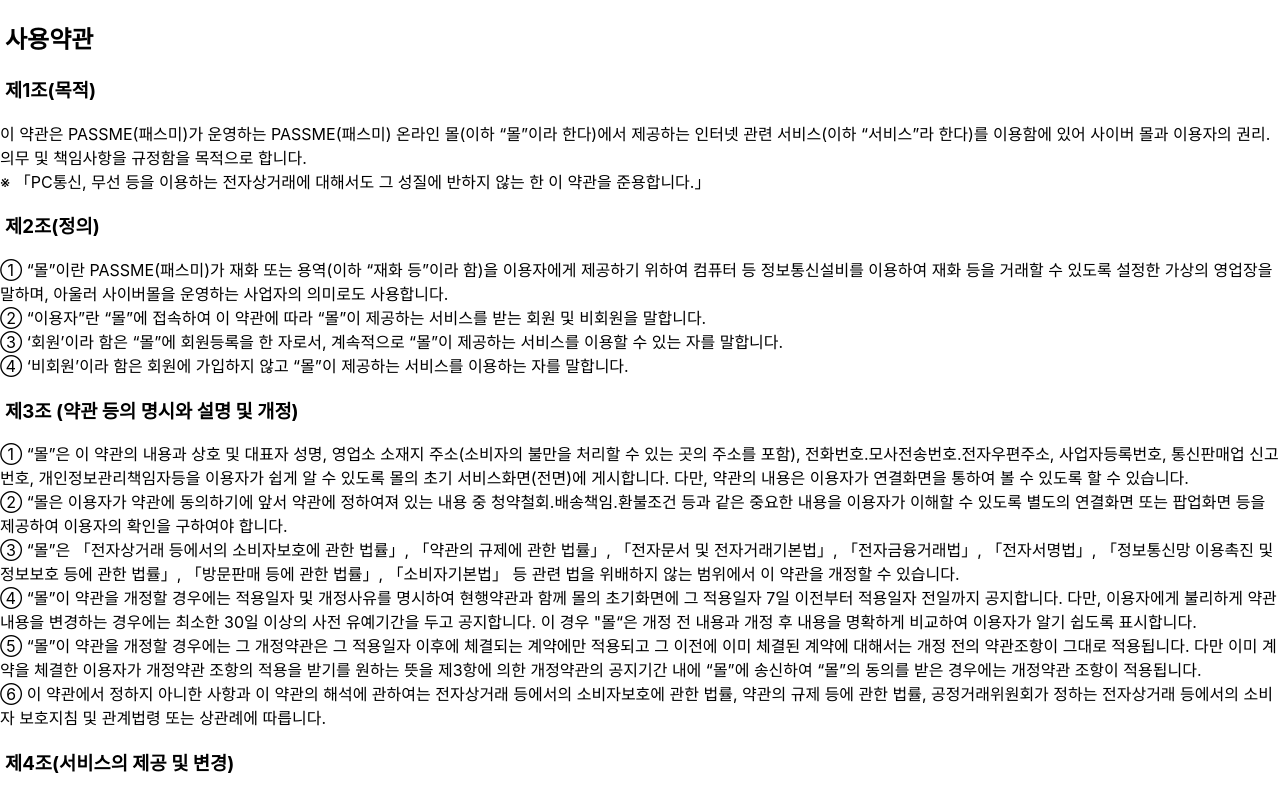
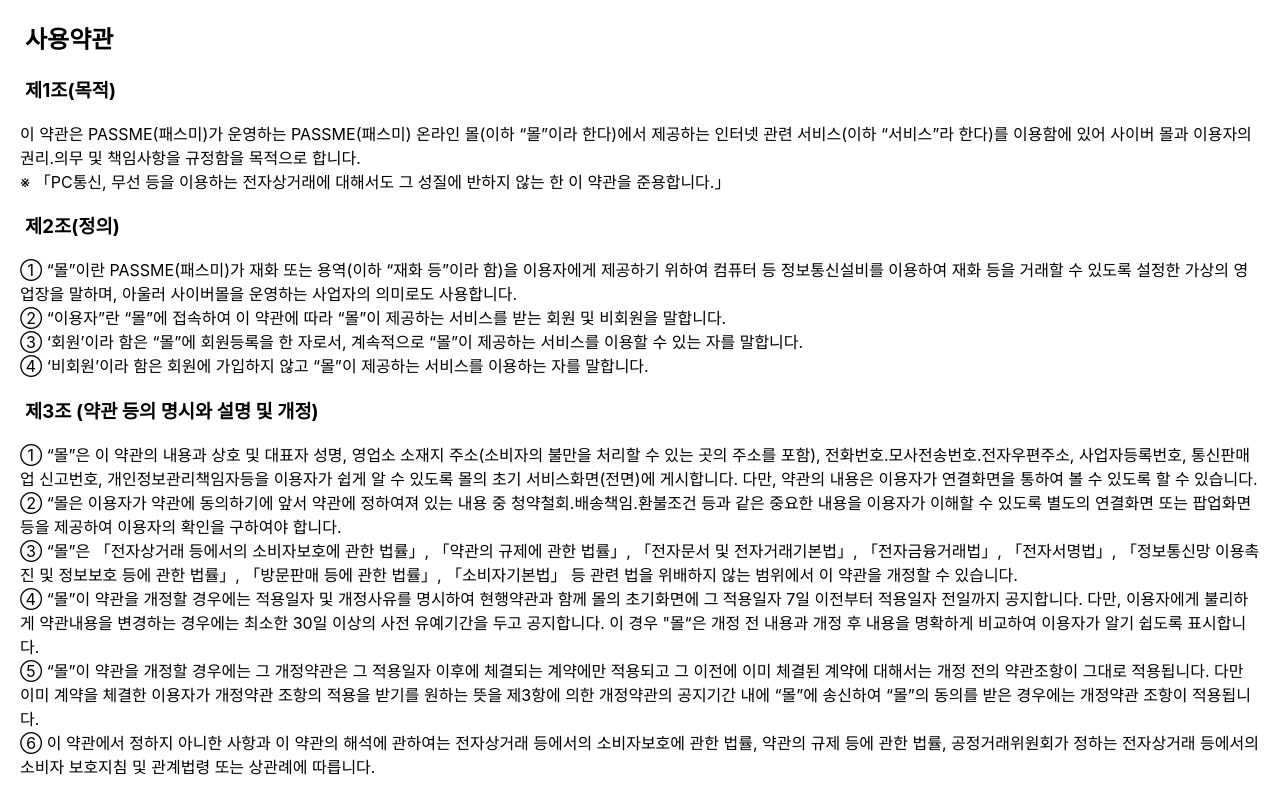
Before and after one commit to Jidaewook/passmefront, a React (Create React App) app: page /agreeterms in a window 1280 px wide. Shown: the top 794 px of the page. Built offline with nearby package versions, Linux system fonts and the light colour scheme.

Commit message:
#Update ScreenStyle

```diff
--- a/src/screen/Privacy.js
+++ b/src/screen/Privacy.js
@@ -1,9 +1,9 @@
 import React from 'react';
-import style from  './style.css';
+import './style.css';
 
 const Privacy = () => {
     return (
-        <div id="contents" className={style.Container}>
+        <div id="contents" >
             <h2 class="h2">PASSME(패스미)개인정보 처리방침</h2>
             <div class="agree">
             PASSME(패스미)는 「개인정보 보호법」 제30조에 따라 정보주체의 개인정보를 보호하고 이와 관련한 고충을 신속하고 원활하게 처리할 수 있도록 하기 위하여 다음과 같이 개인정보 처리방침을 수립·공개합니다.<br/>
--- a/src/screen/Terms.js
+++ b/src/screen/Terms.js
@@ -1,22 +1,9 @@
-// import logo from './logo.svg';
-// import './App.css';
-
-// function App() {
-//   return (
-//     <div className="App">
-
-
-//     </div>
-//   );
-// }
-// export default App;
-
 import React from 'react';
-import style from './style.css';
+import "./style.css";
 
 const Terms = () => {
   return (
-    <div id="contents" className={style.Container}>
+    <div id="contents">
       <h2>사용약관</h2>
       <h3>
       제1조(목적)
--- a/src/screen/style.css
+++ b/src/screen/style.css
@@ -1,5 +1,5 @@
 .Container {
-    margin-left: 10px;
+    margin-left: 100px;
     margin-right: 10px;
 }
 
@@ -12,3 +12,8 @@
     text-align: left;
     margin-left: 5px;
 }
+
+body {
+    background-color: white;
+    margin: 20px;
+}
```
